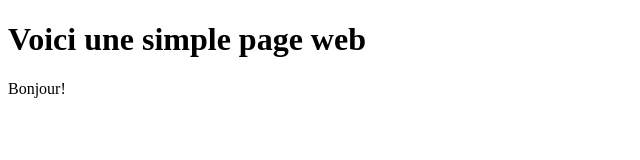
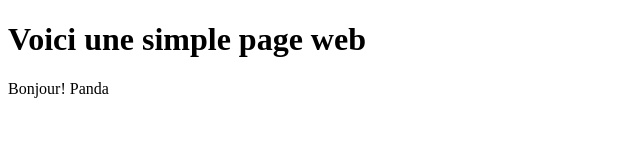
Before and after one commit to zhangyunran/d73-labo-git-02, a plain HTML site: page index.html in a window 1280 px wide. Shown: the full height of the page, 0-640 px from the left. Drawn offline with Linux system fonts and the light colour scheme.

Commit message:
J'ai ajouté le nom de mon animal préféré.

```diff
--- a/index.html
+++ b/index.html
@@ -3,7 +3,7 @@
 	<body>
 	<h1>Voici une simple page web </h1>
 
-	<p>Bonjour!</p>
+	<p>Bonjour! Panda</p>
 
 	</body>
 </html>
```
